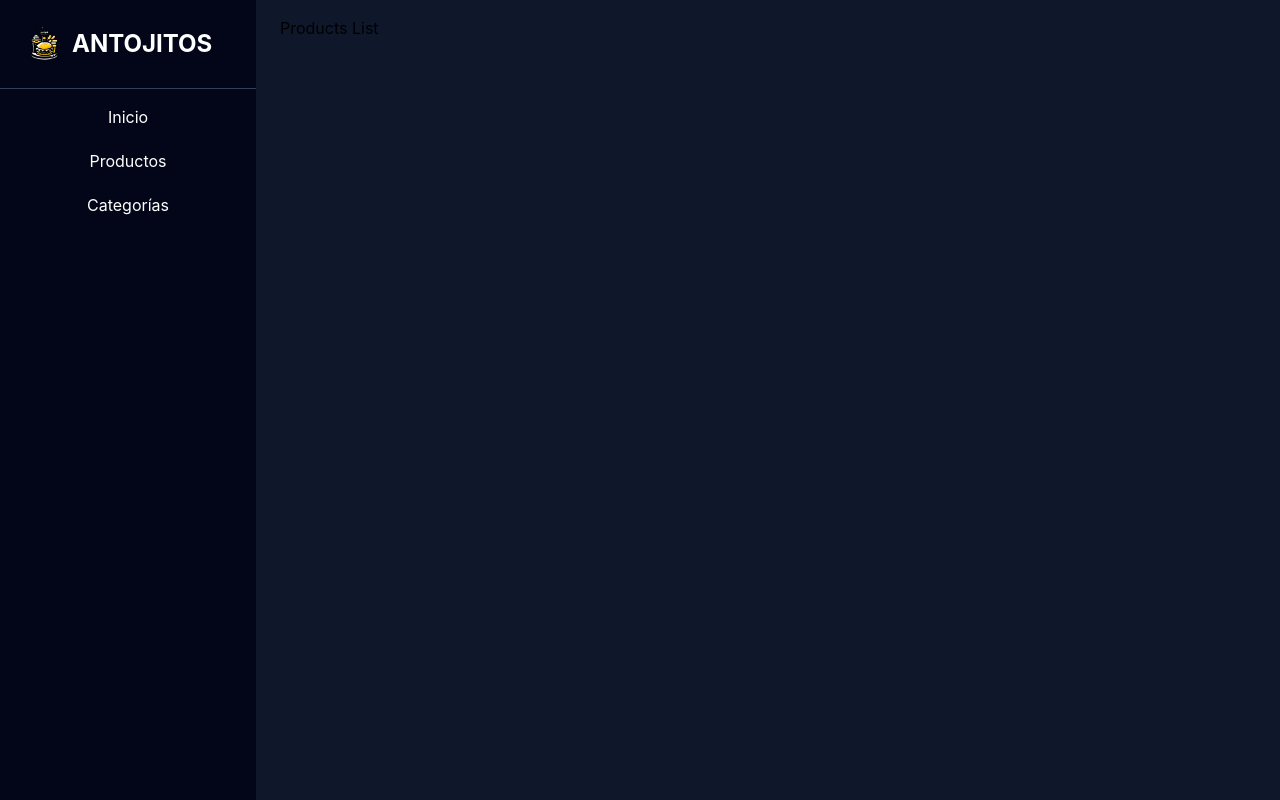
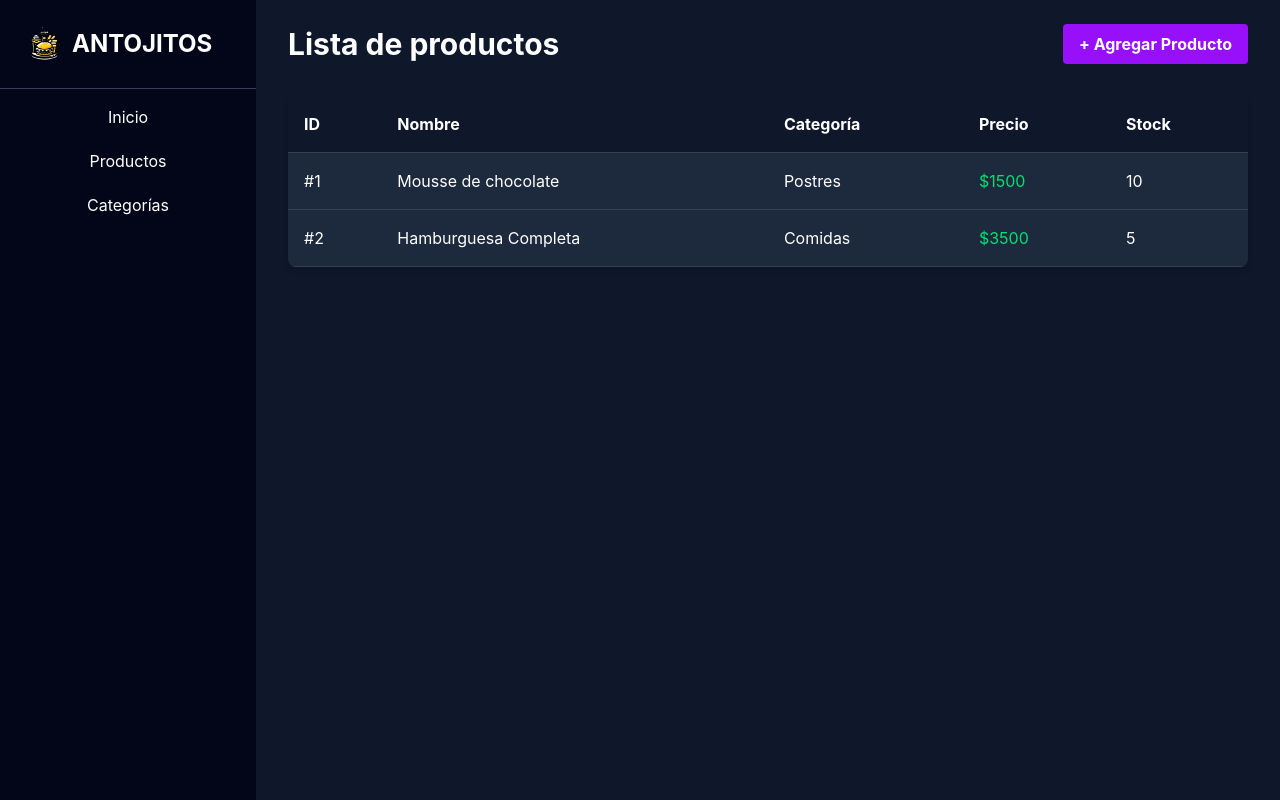
Before and after one commit to garavagliaangelina81-creator/e-commerce-2, a React (Vite) app in the folder React/: page /products in a window 1280 px wide. Built offline with nearby package versions, Linux system fonts and the light colour scheme.

Commit message:
feat: se creó las tarjetas categorias y productos en el home

```diff
--- a/React/src/components/layouts/Layout.tsx
+++ b/React/src/components/layouts/Layout.tsx
@@ -1,6 +1,5 @@
 import { useState } from 'react';
-import { Link, Outlet } from 'react-router'; //IMPORTAR OUTLET DESPUES
-import Home from '../../pages/home/Home';
+import { Link, Outlet } from 'react-router';
 
 
 
@@ -13,7 +12,7 @@ export default function Layout() { //estructura general de la UI
         <>
             <div className="flex h-screen bg-slate-900 overflow-hidden relative"> {/*contenedor principal con flexbox para organizar el layout */}
                 {/*boton para abrir la barra lateral en dispositivos pequeños, cuando se haga clic cambia el estado de isSidebarOpen */}
-                <button className="lg:hidden absolute top-5 left-5 z-10 p-5 bg-slate-950 text-white rounded-md hover:text-purple-700" onClick={() => setIsSidebarOpen(true)}>
+                <button className="lg:hidden absolute top-5 left-5 z-10 p-5 bg-slate-950 text-white rounded-md hover:text-purple-700 " onClick={() => setIsSidebarOpen(true)}>
                     ☰
                 </button>
                 {/* fondo transparente para cuando el menu esta abierto en dispositivos moviles*/}
@@ -39,7 +38,7 @@ export default function Layout() { //estructura general de la UI
                 </aside>
 
                 {/* Main area */}
-                <main className="flex-1 overflow-y-auto p-6 pt-4 w-full">
+                <main className="flex-1 overflow-y-auto px-4 py-6 sm:px-6 lg:px-8 w-full">
                     <Outlet /> {/*sirve para poner la "pantalla" de las secciones que estan en el sidebar*/}
 
                 </main>
--- a/React/src/pages/home/Home.tsx
+++ b/React/src/pages/home/Home.tsx
@@ -1,7 +1,47 @@
+import { Link } from "react-router";
+
 export default function Home() {
     return (
-        <div>
-            <h2 className="text-3xl font-bold text-white mb-6 text-center">Hola ADMIN</h2>
-        </div>
+        <main className="min-h-full bg-slate-900 text-slate-100">
+            <section className="mx-auto flex w-full max-w-5xl flex-col gap-6 rounded-2xl border border-slate-800 bg-slate-950/40 p-4 shadow-2xl shadow-black/20 sm:p-6">
+                <header className="space-y-1 border-b border-slate-800 pb-4">
+                    <h2 className="text-2xl font-semibold tracking-tight text-white">Hola ADMIN</h2>
+                </header>
+
+                <div className="grid gap-4">
+                    <article className="flex items-center justify-between gap-4 rounded-xl border border-slate-800 bg-slate-800/80 px-4 py-4 shadow-lg shadow-black/20 backdrop-blur-sm">
+                        <div className="flex items-center gap-3">
+                                    <span className="text-sm font-medium text-slate-300">Productos</span>
+                        </div>
+
+                        <div className="flex flex-wrap items-center gap-2">
+                            <Link to="/products">
+                                <button className="rounded-full bg-slate-700 px-4 py-1.5 text-xs font-medium text-slate-100 transition hover:bg-slate-600">
+                                    Ver listado
+                                </button>
+                            </Link>
+                            <button className="rounded-full bg-slate-700 px-4 py-1.5 text-xs font-medium text-slate-100 transition hover:bg-slate-600">
+                                Agregar producto
+                            </button>
+                        </div>
+                    </article>
+
+                    <article className="flex items-center justify-between gap-4 rounded-xl border border-slate-800 bg-slate-800/80 px-4 py-4 shadow-lg shadow-black/20 backdrop-blur-sm">
+                        <div className="flex items-center gap-3">
+                                    <span className="text-sm font-medium text-slate-300">Categorias</span>
+                        </div>
+
+                        <div className="flex flex-wrap items-center gap-2">
+                            <button className="rounded-full bg-slate-700 px-4 py-1.5 text-xs font-medium text-slate-100 transition hover:bg-slate-600">
+                                Ver listado
+                            </button>
+                            <button className="rounded-full bg-slate-700 px-4 py-1.5 text-xs font-medium text-slate-100 transition hover:bg-slate-600">
+                                Agregar categoria
+                            </button>
+                        </div>
+                    </article>
+                </div>
+            </section>
+        </main>
     );
 }
--- a/React/src/pages/products/ProductsList/ProductsList.tsx
+++ b/React/src/pages/products/ProductsList/ProductsList.tsx
@@ -1,7 +1,47 @@
+// Estos son tus datos falsos temporales hasta que conecten la base de datos
+const productosDePrueba = [
+    { id: 1, nombre: 'Mousse de chocolate', precio: 1500, stock: 10, categoria: 'Postres' },
+    { id: 2, nombre: 'Hamburguesa Completa', precio: 3500, stock: 5, categoria: 'Comidas' },
+];
+
 export default function ProductsList() {
     return (
-        <div>
-            <h1>Products List</h1>
+        <div className="text-white">
+            {/* Encabezado */}
+            <div className="flex justify-between items-center mb-8">
+                <h1 className="text-3xl font-bold">Lista de productos</h1>
+                {/* Este botón servirá después para la US8/10 */}
+                <button className="bg-purple-600 hover:bg-purple-700 text-white font-bold py-2 px-4 rounded">
+                    + Agregar Producto
+                </button>
+            </div>
+
+            {/* Contenedor de la Tabla */}
+            <div className="bg-slate-800 rounded-lg shadow-md overflow-hidden">
+                <table className="w-full text-left border-collapse">
+                    <thead>
+                    <tr className="bg-slate-900 border-b border-slate-700">
+                        <th className="p-4">ID</th>
+                        <th className="p-4">Nombre</th>
+                        <th className="p-4">Categoría</th>
+                        <th className="p-4">Precio</th>
+                        <th className="p-4">Stock</th>
+                    </tr>
+                    </thead>
+                    <tbody>
+                        {/* El .map() recorre el array y dibuja una fila (tr) por cada producto */}
+                        {productosDePrueba.map((producto) => (
+                            <tr key={producto.id} className="border-b border-slate-700 hover:bg-slate-750">
+                                <td className="p-4">#{producto.id}</td>
+                                <td className="p-4">{producto.nombre}</td>
+                                <td className="p-4">{producto.categoria}</td>
+                                <td className="p-4 text-green-400">${producto.precio}</td>
+                                <td className="p-4">{producto.stock}</td>
+                            </tr>
+                        ))}
+                    </tbody>
+                </table>
+            </div>
         </div>
     );
 }
```
Also changed, not shown: React/public/comidasBarra.png (added), React/src/components/Contador.tsx (deleted).
